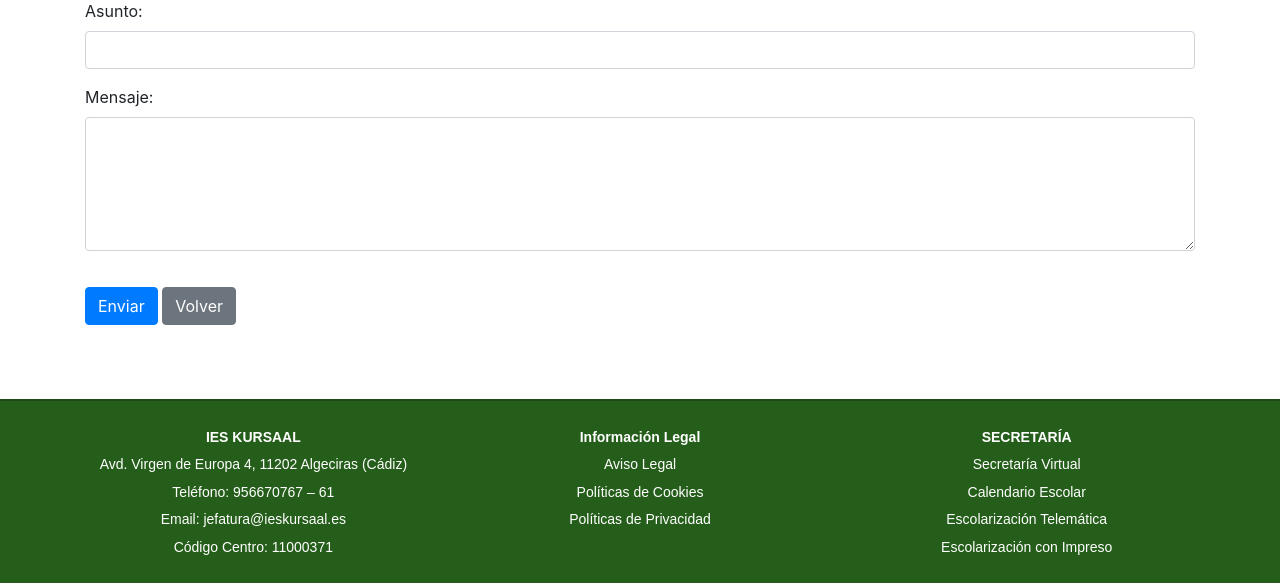
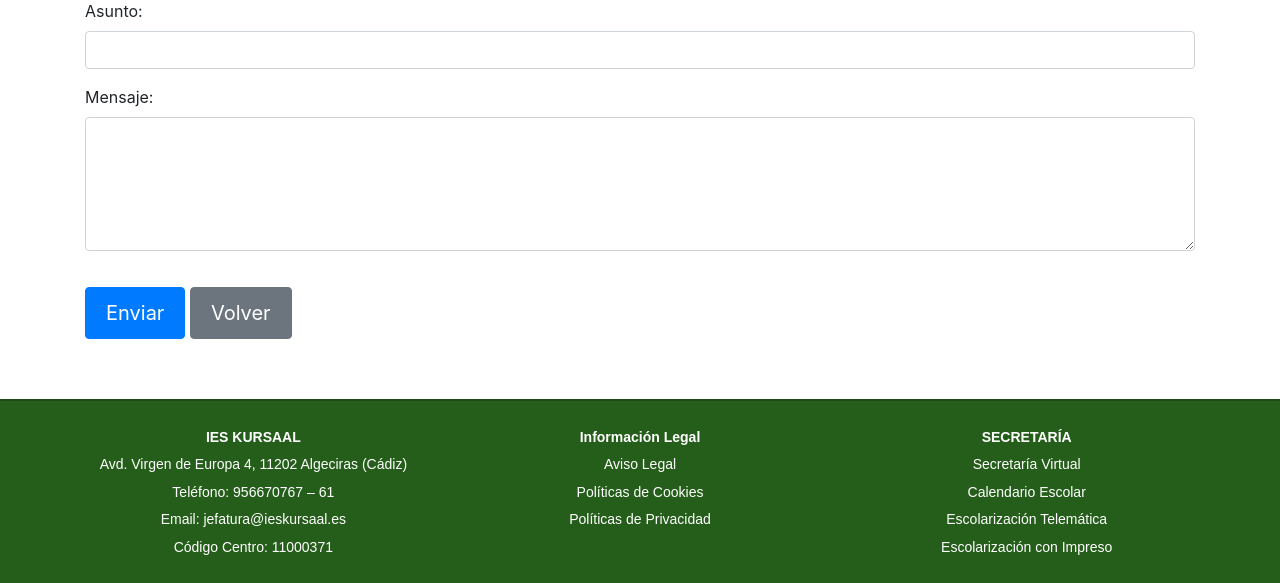
Before and after one commit to Xaelthalas/Citas-Proyecto, a PHP site: page /contacto.php in a window 1280 px wide. Shown: the part 217-800 px from the top of the page. Run offline with PHP 8.4, Linux system fonts and the light colour scheme; the visitor is signed in with stand-in values (Sample User, id 1); data comes from the database, SQL or seed files in the repository; data that the repository does not hold is empty; some libraries are stand-ins or nearby versions.

Commit message:
botones un poco mas grandes
por si acaso

```diff
--- a/contacto.php
+++ b/contacto.php
@@ -35,7 +35,6 @@ if ($_SERVER["REQUEST_METHOD"] == "POST") {
 <!DOCTYPE html>
 <html lang="es">
 <head>
-
     <link rel="stylesheet" href="css/contacto.css">
     <link rel="stylesheet" href="css/header.css">
     <link rel="icon" href="logo-ies-kursaal.png" type="image/x-icon">
@@ -46,7 +45,12 @@ if ($_SERVER["REQUEST_METHOD"] == "POST") {
     <link href="https://stackpath.bootstrapcdn.com/bootstrap/4.5.2/css/bootstrap.min.css" rel="stylesheet">
     <!-- Enlace a la biblioteca de iconos de Bootstrap -->
     <link href="https://cdn.jsdelivr.net/npm/bootstrap-icons@1.8.1/font/bootstrap-icons.css" rel="stylesheet">
-
+    <style>
+        .custom-button {
+            font-size: 1.25rem; /* Tamaño del texto */
+            padding: 10px 20px; /* Espaciado interno */
+        }
+    </style>
 </head>
 <body>
 
@@ -62,7 +66,7 @@ if ($_SERVER["REQUEST_METHOD"] == "POST") {
     </div>
 
     <div class="container form-container">
-        <h2 align="center" >¡Contáctanos!</h2>
+        <h2 align="center">¡Contáctanos!</h2>
         <?php if (isset($mensaje)): ?>
             <div class="alert alert-info" role="alert">
                 <?php echo $mensaje; ?>
@@ -77,9 +81,8 @@ if ($_SERVER["REQUEST_METHOD"] == "POST") {
                 <label for="cuerpo">Mensaje:</label>
                 <textarea class="form-control" id="cuerpo" name="cuerpo" rows="5" required></textarea>
             </div>
-            <button type="submit" class="btn btn-primary">Enviar</button>
-            <button type="button" class="btn btn-secondary" onclick="window.location.href='menuusuario.php'">Volver</button>
-
+            <button type="submit" class="btn btn-primary custom-button">Enviar</button>
+            <button type="button" class="btn btn-secondary custom-button" onclick="window.location.href='menuusuario.php'">Volver</button>
         </form>
     </div>
 
```
Also changed, not shown: adminusu.php (+14 -2 lines), mostrar_citas.php (+8 -3 lines). Lines whose indentation alone changed are shown as unchanged.
